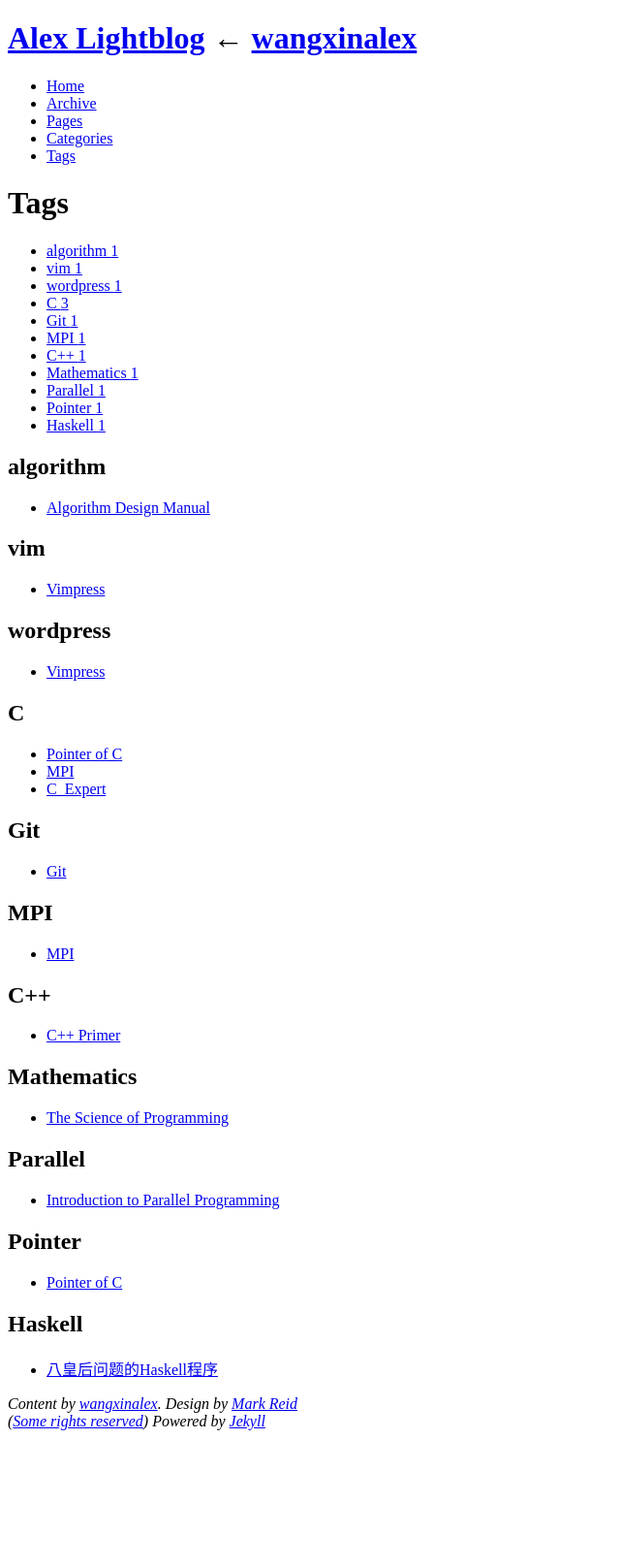
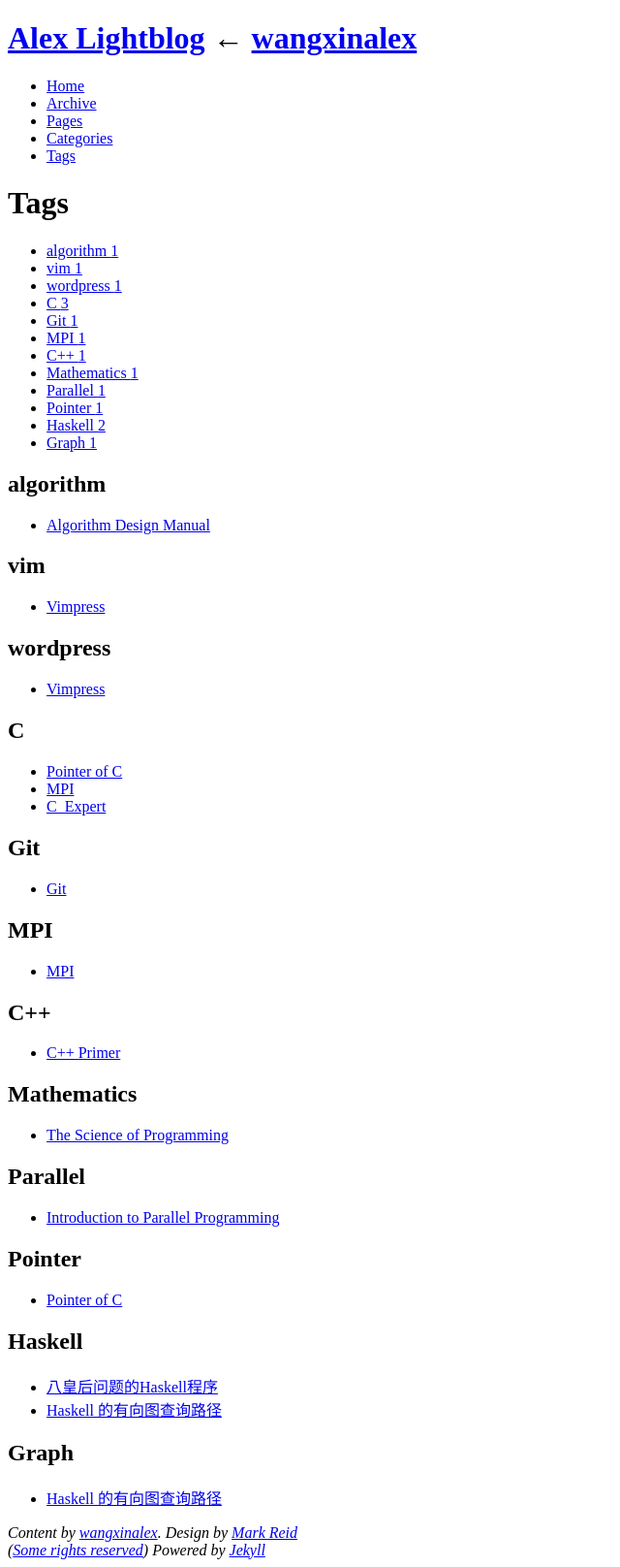
Before and after one commit to wangxinalex/wangxinalex.github.io, a Jekyll site: the page built from tags.html, in a window 1280 px wide. Shown: the whole page at 97% size, without its empty margins (0-640 px from the left). Built offline with Jekyll 4.4.1, drawn with Linux system fonts in a browser that asks for light colours; nearby versions of some CDN libraries; before the commit the page ends 1483 px from its top, so only the background shows below that; some of the changed lines change nothing that is shown.

Commit message:
Directed Graph

```diff
--- a/_includes/themes/mark-reid/default.html
+++ b/_includes/themes/mark-reid/default.html
@@ -62,7 +62,7 @@
 <script src="/prettify/prettify.js"></script>
 <script type="text/javascript">
   $(function(){
-    $("pre").addClass("prettyprint");
+    $("pre").addClass("prettyprint linenums");
     prettyPrint();
   });
 </script>
--- /dev/null
+++ b/_posts/2014-10-15-directed-graph.md
@@ -0,0 +1,59 @@
+---
+layout: post
+title: "Haskell 的有向图查询路径"
+description: ""
+category: Haskell
+tags: Haskell Graph
+---
+{% include JB/setup %}
+
+> 用Haskell寻找在一个有向图中查询任意两点间所有可能的路径，并考虑有环的情况
+
+##有向图的表示
+在本程序中，有向图以边的邻接链表形式表示，如果以整数表示节点的话，那么有向图按照边的方向可以表示为[(Int, Int)]的形式。
+
+如下的有向图可以表示为如下形式：
+
+	graph = [(1,2),(1,3),(2,3),(3,4),(3,5),(4,5)]
+
+![](http://i.imgur.com/g4esgIZ.png)
+
+##无环有向图的路径计算
+
+对于任意一个有向图，任意两个节点之间的所有可能路径可以表示为[[Int]]型，其中每一个列表代表一条路径所经过的节点。比如上图中从1到5的路径可以表示为
+
+	[[1,3,5],[1,2,3,4,5],[1,2,3,5],[1,3,4,5]]
+
+根据迭代计算的思路，从起点到终点的路径可以表示为两部分：
+
+1. 从起点开始，沿路径寻找从该节点可以继续访问的下一个节点
+2. 以下一个节点为起点开始继续寻路
+3. 当起点等于终点时,寻路结束
+
+按照这个思路，写出下面的函数
+
+	findpathSimple::Int->Int->[[Int]]
+	findpathSimple start dest
+	    |start == dest      = [[start]]
+	    |otherwise          = [start:path | (x, node) <- graph, x == start, path <- findpathSimple node dest]
+
+##有环有向图的处理
+
+![](http://i.imgur.com/vTi1qRN.png)
+
+对于如上图所示的带有环的有向图，上文的方法就不再适用，因为在寻找下一个节点的过程中，会不断沿着换的路径不断寻找下去无限循环。因此我们需要在寻找下一个节点的过程中维护一个*已访问过*的节点的列表，在寻找下一个节点的过程中，不再从这个列表中查询节点，同时将已访问的新节点加入这个列表。通过这种方法，可以防止节点重复访问。
+
+如下面的代码所示，`detectRing`函数会在寻找下一个节点时不再从已访问过的节点中寻找(`not (elem node visited)`)，并且在递归调用时将现在访问的节点加入这个列表(`(node:visited)`)。
+
+	detectRing::Int->Int->[Int]->[[Int]]
+	detectRing start dest visited
+	    | start == dest     = [[start]]
+	    | otherwise         = [start:path | (x, node) <- graph, x == start,
+								not (node `elem` visited), path <- detectRing node dest (node:visited)]
+	findpath::Int->Int->[[Int]]
+	findpath start dest = detectRing start dest [start]
+
+运行结果如下：
+
+	*Main> findpath 1 5
+	[[1,2,3,4,5],[1,2,3,5],[1,3,4,5],[1,3,5]]
--- a/prettify/prettify.css
+++ b/prettify/prettify.css
@@ -1 +1 @@
-.pln{color:#000}@media screen{.str{color:#080}.kwd{color:#008}.com{color:#800}.typ{color:#606}.lit{color:#066}.pun,.opn,.clo{color:#660}.tag{color:#008}.atn{color:#606}.atv{color:#080}.dec,.var{color:#606}.fun{color:red}}@media print,projection{.str{color:#060}.kwd{color:#006;font-weight:bold}.com{color:#600;font-style:italic}.typ{color:#404;font-weight:bold}.lit{color:#044}.pun,.opn,.clo{color:#440}.tag{color:#006;font-weight:bold}.atn{color:#404}.atv{color:#060}}pre.prettyprint{padding:2px;border:1px solid #888}ol.linenums{margin-top:0;margin-bottom:0}li.L0,li.L1,li.L2,li.L3,li.L5,li.L6,li.L7,li.L8{list-style-type:none}li.L1,li.L3,li.L5,li.L7,li.L9{background:#eee}
+.pln{color:#000}@media screen{.str{color:#080}.kwd{color:#008}.com{color:#800}.typ{color:#606}.lit{color:#066}.pun,.opn,.clo{color:#660}.tag{color:#008}.atn{color:#606}.atv{color:#080}.dec,.var{color:#606}.fun{color:red}}@media print,projection{.str{color:#060}.kwd{color:#006;font-weight:bold}.com{color:#600;font-style:italic}.typ{color:#404;font-weight:bold}.lit{color:#044}.pun,.opn,.clo{color:#440}.tag{color:#006;font-weight:bold}.atn{color:#404}.atv{color:#060}}pre.prettyprint{padding:2px;border:1px solid #888}ol.linenums{margin-top:0;margin-bottom:0}li.L0,li.L1,li.L2,li.L3,li.L5,li.L6,li.L7,li.L8{list-style-type:decimal !important}li.L1,li.L3,li.L5,li.L7,li.L9{background:#eee}
```
